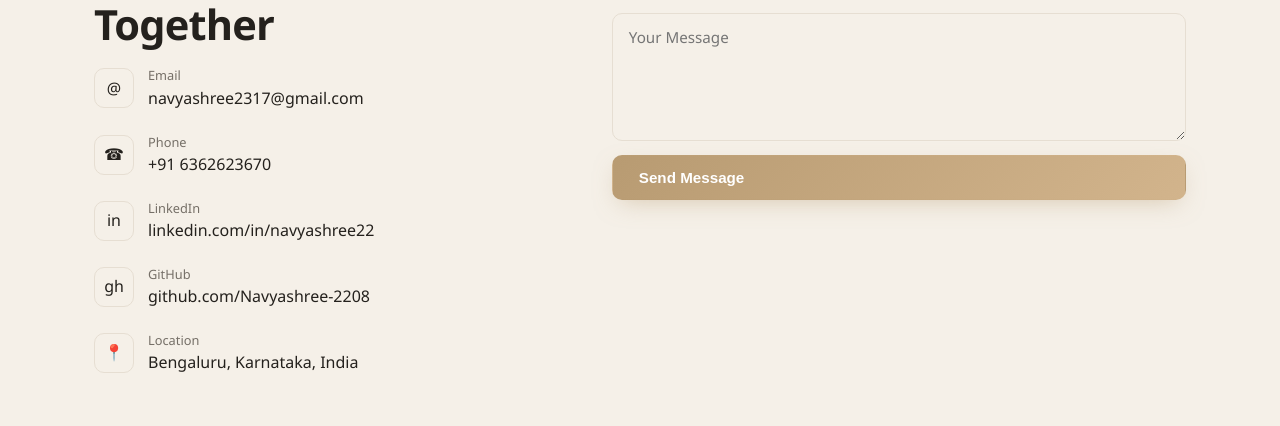
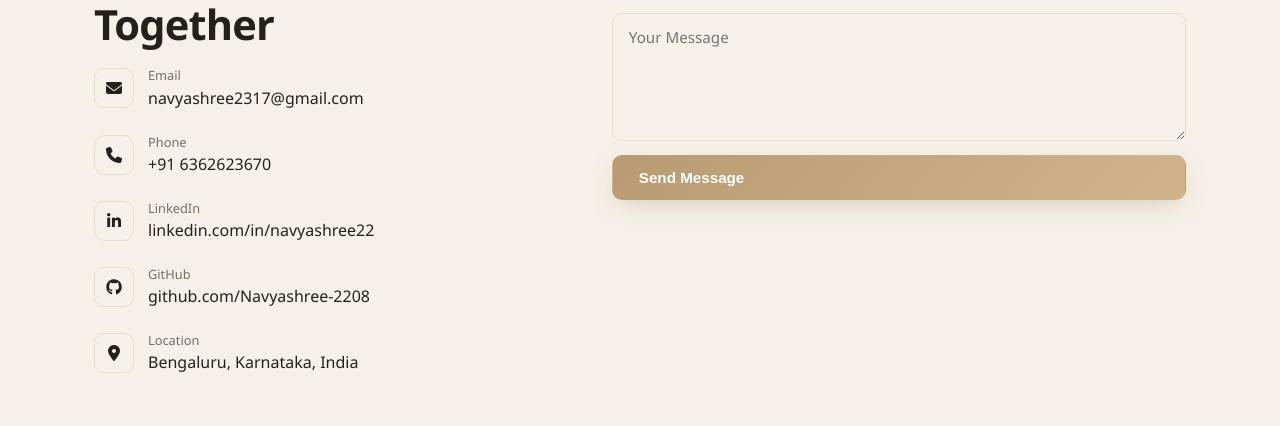
Before and after one commit to Navyashree-2208/Navyashree-Portfolio, a React (Vite) app: page / in a window 1280 px wide. Shown: the part 5593-6019 px from the top of the page. Built offline with nearby package versions, Linux system fonts and the light colour scheme.

Commit message:
Update contact icons

```diff
--- a/src/main.jsx
+++ b/src/main.jsx
@@ -87,7 +87,19 @@ function Resume() {
     </section>
   );
 }
-function Contact(){return <section id="contact" style={{background:'var(--bg2)'}}><div className="container contact-grid"><Reveal><div className="eyebrow">Get In Touch</div><h2 className="sec-title">Let's Build Something Together</h2><div className="contact-item"><div className="contact-icon">@</div><div><div className="contact-label">Email</div><a href="mailto:navyashree2317@gmail.com">navyashree2317@gmail.com</a></div></div><div className="contact-item"><div className="contact-icon">☎</div><div><div className="contact-label">Phone</div><a href="tel:+916362623670">+91 6362623670</a></div></div><div className="contact-item"><div className="contact-icon">in</div><div><div className="contact-label">LinkedIn</div><a href="https://linkedin.com/in/navyashree22" target="_blank" rel="noopener">linkedin.com/in/navyashree22</a></div></div><div className="contact-item"><div className="contact-icon">gh</div><div><div className="contact-label">GitHub</div><a href="https://github.com/Navyashree-2208" target="_blank" rel="noopener">github.com/Navyashree-2208</a></div></div><div className="contact-item"><div className="contact-icon">📍</div><div><div className="contact-label">Location</div>Bengaluru, Karnataka, India</div></div></Reveal><Reveal><form onSubmit={async (e) => {
+function Contact(){return <section id="contact" style={{background:'var(--bg2)'}}><div className="container contact-grid"><Reveal><div className="eyebrow">Get In Touch</div><h2 className="sec-title">Let's Build Something Together</h2>
+
+<div className="contact-item"><div className="contact-icon"><i className="fa-solid fa-envelope"></i></div><div><div className="contact-label">Email</div><a href="mailto:navyashree2317@gmail.com">navyashree2317@gmail.com</a></div></div>
+
+<div className="contact-item"><div className="contact-icon"><i className="fa-solid fa-phone"></i></div><div><div className="contact-label">Phone</div><a href="tel:+916362623670">+91 6362623670</a></div></div>
+
+<div className="contact-item"><div className="contact-icon"><i className="fa-brands fa-linkedin-in"></i></div><div><div className="contact-label">LinkedIn</div><a href="https://linkedin.com/in/navyashree22" target="_blank" rel="noopener noreferrer">linkedin.com/in/navyashree22</a></div></div>
+
+<div className="contact-item"><div className="contact-icon"><i className="fa-brands fa-github"></i></div><div><div className="contact-label">GitHub</div><a href="https://github.com/Navyashree-2208" target="_blank" rel="noopener noreferrer">github.com/Navyashree-2208</a></div></div>
+
+<div className="contact-item"><div className="contact-icon"><i className="fa-solid fa-location-dot"></i></div><div><div className="contact-label">Location</div>Bengaluru, Karnataka, India</div></div>
+
+</Reveal><Reveal><form onSubmit={async (e) => {
   e.preventDefault();
 
   const form = e.target;
```
